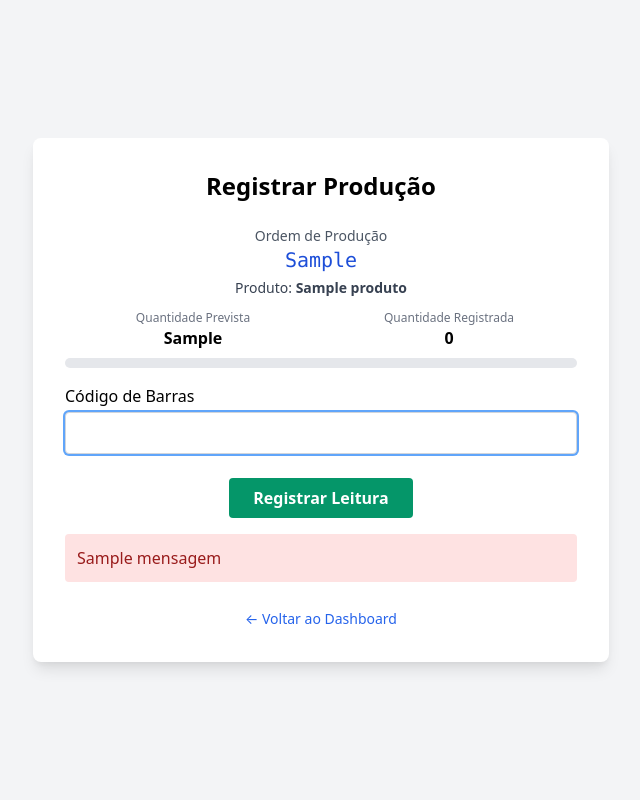
After one commit to SanTorresx99/produto-acabado-control, a FastAPI app: template src/web/templates/op_registro.html in a window 1280 px wide. The commit adds this page. Shown: the whole page, without its empty margins (319-959 px from the left). Run offline with FastAPI, Linux system fonts and the light colour scheme; the template is opened without the code that fills it: most values are stand-ins (such as "Sample title", 1, 10 or a date in 2020).

Commit message:
Ajustes de interatividade inicial forntend 01.05.2025 - 01

```diff
--- a/src/web/main_web.py
+++ b/src/web/main_web.py
@@ -1,5 +1,5 @@
 from fastapi import FastAPI, Request, Form
-from fastapi.responses import HTMLResponse, RedirectResponse
+from fastapi.responses import HTMLResponse, RedirectResponse, JSONResponse
 from fastapi.staticfiles import StaticFiles
 from fastapi.templating import Jinja2Templates
 import os
@@ -14,8 +14,11 @@ app = FastAPI()
 
 # Diretório base do projeto
 BASE_DIR = os.path.dirname(os.path.abspath(__file__))
+
 templates = Jinja2Templates(directory=os.path.join(BASE_DIR, "templates"))
-app.mount("/static", StaticFiles(directory=os.path.join(BASE_DIR, "static")), name="static")
+static_path = os.path.join(BASE_DIR, "static")
+if os.path.exists(static_path):
+    app.mount("/static", StaticFiles(directory=static_path), name="static")
 
 @app.get("/", response_class=HTMLResponse)
 async def tela_login(request: Request):
@@ -34,10 +37,9 @@ async def processa_login(request: Request, login: str = Form(...), senha: str =
 async def admin_dashboard(request: Request):
     try:
         data_str = request.query_params.get("data") or datetime.now().strftime('%Y-%m-%d')
-        especie_filtro = request.query_params.get("especie") or ""
-        subespecie_filtro = request.query_params.get("subespecie") or ""
+        especie_filtro = (request.query_params.get("especie") or "").strip()
+        subespecie_filtro = (request.query_params.get("subespecie") or "").strip()
 
-        # Ajuste para buscar no intervalo de um dia completo
         data_inicio = f"{data_str} 00:00:00"
         data_fim = f"{data_str} 23:59:59"
 
@@ -56,22 +58,30 @@ async def admin_dashboard(request: Request):
                 "especies": [],
                 "subespecies": [],
                 "especie_selecionada": especie_filtro,
-                "subespecie_selecionada": subespecie_filtro
+                "subespecie_selecionada": subespecie_filtro,
+                "ops_disponiveis": []
             })
 
         df_ops["COD_OP"] = df_ops["COD_OP"].astype(str)
         df_ops["QTD_PREVISTA"] = pd.to_numeric(df_ops["QTD_PREVISTA"], errors="coerce").fillna(0)
 
         especies = sorted(df_ops["ESPECIE"].dropna().unique().tolist())
-        subespecies = []
 
+        # Ajustando o filtro de espécie para garantir que as opções sejam mantidas
         if especie_filtro and especie_filtro != "todas":
-            df_ops = filtrar_ops_por_esp_especie(df_ops, especie_filtro, "0")
+            df_filtrado = filtrar_ops_por_esp_especie(df_ops.copy(), especie_filtro, "0")
+            subespecies = sorted(df_filtrado["SUB_ESPECIE"].dropna().unique().tolist())
+        else:
             subespecies = sorted(df_ops["SUB_ESPECIE"].dropna().unique().tolist())
 
-        if subespecie_filtro and subespecie_filtro != "todas":
-            df_ops = filtrar_ops_por_esp_especie(df_ops, especie_filtro, subespecie_filtro)
+        # Aplicando filtros conforme seleção
+        if especie_filtro and especie_filtro != "todas":
+            if subespecie_filtro and subespecie_filtro != "todas":
+                df_ops = filtrar_ops_por_esp_especie(df_ops, especie_filtro, subespecie_filtro)
+            else:
+                df_ops = filtrar_ops_por_esp_especie(df_ops, especie_filtro, "0")
 
+        # Processando registros
         if os.path.exists(REGISTROS_CSV_PATH):
             df_registros = pd.read_csv(REGISTROS_CSV_PATH)
             df_registros["COD_OP"] = df_registros["COD_OP"].astype(str)
@@ -101,7 +111,8 @@ async def admin_dashboard(request: Request):
             "especies": especies,
             "subespecies": subespecies,
             "especie_selecionada": especie_filtro,
-            "subespecie_selecionada": subespecie_filtro
+            "subespecie_selecionada": subespecie_filtro,
+            "ops_disponiveis": df_ops.to_dict(orient="records")
         })
 
     except Exception as e:
@@ -116,5 +127,129 @@ async def admin_dashboard(request: Request):
             "especies": [],
             "subespecies": [],
             "especie_selecionada": None,
-            "subespecie_selecionada": None
+            "subespecie_selecionada": None,
+            "ops_disponiveis": []
         })
+
+@app.get("/op/{codigo_op}", response_class=HTMLResponse)
+async def iniciar_registro_op(request: Request, codigo_op: str):
+    try:
+        # Buscar informações da OP selecionada para exibir mais detalhes
+        df_ops = carregar_ops_intervalo(None, None)  # Carregar todas as OPs disponíveis
+        df_ops.columns = df_ops.columns.str.upper()
+
+        op_info = df_ops[df_ops["CODIGO_OP"] == codigo_op]
+
+        if op_info.empty:
+            return templates.TemplateResponse("op_registro.html", {
+                "request": request,
+                "codigo_op": codigo_op,
+                "erro": "OP não encontrada"
+            })
+
+        produto = op_info["NOME_PRODUTO"].iloc[0]
+        qtd_prevista = op_info["QTD_PREVISTA"].iloc[0]
+
+        # Verificar registros já feitos
+        qtd_registrada = 0
+        percentual_concluido = 0
+
+        if os.path.exists(REGISTROS_CSV_PATH):
+            df_registros = pd.read_csv(REGISTROS_CSV_PATH)
+            registros_filtrados = df_registros[df_registros["COD_OP"] == codigo_op]
+            qtd_registrada = len(registros_filtrados)
+            percentual_concluido = round((qtd_registrada / qtd_prevista) * 100, 2) if qtd_prevista > 0 else 0
+
+        return templates.TemplateResponse("op_registro.html", {
+            "request": request,
+            "codigo_op": codigo_op,
+            "produto": produto,
+            "qtd_prevista": qtd_prevista,
+            "qtd_registrada": qtd_registrada,
+            "percentual_concluido": percentual_concluido
+        })
+
+    except Exception as e:
+        return templates.TemplateResponse("op_registro.html", {
+            "request": request,
+            "codigo_op": codigo_op,
+            "erro": str(e)
+        })
+
+@app.post("/op/{codigo_op}/registrar", response_class=HTMLResponse)
+async def registrar_leitura(request: Request, codigo_op: str, codigo_barras: str = Form(...)):
+    from src.logic.leitor_codigo import registrar_leitura
+
+    try:
+        # Buscar informações da OP para passar ao registrador
+        df_ops = carregar_ops_intervalo(None, None)
+        df_ops.columns = df_ops.columns.str.upper()
+
+        op_info = df_ops[df_ops["CODIGO_OP"] == codigo_op]
+        if op_info.empty:
+            return templates.TemplateResponse("op_registro.html", {
+                "request": request,
+                "codigo_op": codigo_op,
+                "mensagem": "OP não encontrada",
+                "sucesso": False
+            })
+
+        dados_op = op_info.iloc[0].to_dict()
+
+        # Registrar a leitura
+        sucesso = registrar_leitura(codigo_barras, codigo_op, dados_op)
+
+        # Recalcular quantidade registrada
+        qtd_registrada = 0
+        percentual_concluido = 0
+        qtd_prevista = dados_op.get("QTD_PREVISTA", 0)
+        produto = dados_op.get("NOME_PRODUTO", "")
+
+        if os.path.exists(REGISTROS_CSV_PATH):
+            df_registros = pd.read_csv(REGISTROS_CSV_PATH)
+            registros_filtrados = df_registros[df_registros["COD_OP"] == codigo_op]
+            qtd_registrada = len(registros_filtrados)
+            percentual_concluido = round((qtd_registrada / qtd_prevista) * 100, 2) if qtd_prevista > 0 else 0
+
+        # Retornar o template com mensagem de sucesso ou erro
+        return templates.TemplateResponse("op_registro.html", {
+            "request": request,
+            "codigo_op": codigo_op,
+            "produto": produto,
+            "qtd_prevista": qtd_prevista,
+            "qtd_registrada": qtd_registrada,
+            "percentual_concluido": percentual_concluido,
+            "mensagem": "Código registrado com sucesso!" if sucesso else "Erro ao registrar código. Verifique se é válido ou já foi registrado.",
+            "sucesso": sucesso
+        })
+
+    except Exception as e:
+        return templates.TemplateResponse("op_registro.html", {
+            "request": request,
+            "codigo_op": codigo_op,
+            "mensagem": f"Erro: {str(e)}",
+            "sucesso": False
+        })
+
+@app.get("/api/filtros")
+async def filtros_por_data(data: str, especie: str = ""):
+    try:
+        data_inicio = f"{data} 00:00:00"
+        data_fim = f"{data} 23:59:59"
+        df = carregar_ops_intervalo(data_inicio, data_fim)
+        df.columns = df.columns.str.upper()
+
+        # Mantemos todas as espécies disponíveis independente do filtro
+        especies = sorted(df["ESPECIE"].dropna().unique().tolist())
+
+        # Filtramos as subespécies conforme a espécie selecionada
+        if especie and especie.lower() != "todas":
+            df_filtrado = df[df["ESPECIE"] == especie.strip()]
+            subespecies = sorted(df_filtrado["SUB_ESPECIE"].dropna().unique().tolist())
+        else:
+            subespecies = sorted(df["SUB_ESPECIE"].dropna().unique().tolist())
+
+        return JSONResponse({"especies": especies, "subespecies": subespecies})
+
+    except Exception as e:
+        return JSONResponse({"erro": str(e), "especies": [], "subespecies": []})
--- /dev/null
+++ b/src/web/templates/op_registro.html
@@ -0,0 +1,80 @@
+<!DOCTYPE html>
+<html lang="pt-br">
+<head>
+  <meta charset="UTF-8">
+  <title>Registrar Produção - OP {{ codigo_op }}</title>
+  <link href="https://cdn.jsdelivr.net/npm/tailwindcss@2.2.19/dist/tailwind.min.css" rel="stylesheet">
+</head>
+<body class="bg-gray-100 min-h-screen flex items-center justify-center p-4">
+  <div class="bg-white p-8 rounded-lg shadow-lg w-full max-w-xl">
+    <h1 class="text-2xl font-bold text-center mb-6">Registrar Produção</h1>
+
+    <div class="mb-4 text-center">
+      <p class="text-sm text-gray-600">Ordem de Produção</p>
+      <p class="text-blue-700 font-mono text-xl">{{ codigo_op }}</p>
+
+      {% if produto %}
+      <p class="text-sm text-gray-700 mt-1">Produto: <span class="font-semibold">{{ produto }}</span></p>
+      {% endif %}
+
+      {% if qtd_prevista %}
+      <div class="mt-3 grid grid-cols-2 text-center">
+        <div>
+          <p class="text-xs text-gray-500">Quantidade Prevista</p>
+          <p class="font-semibold">{{ qtd_prevista }}</p>
+        </div>
+        <div>
+          <p class="text-xs text-gray-500">Quantidade Registrada</p>
+          <p class="font-semibold" id="qtd-registrada">{{ qtd_registrada|default('0') }}</p>
+        </div>
+      </div>
+      <div class="w-full bg-gray-200 rounded-full h-2.5 mt-2">
+        <div class="bg-blue-600 h-2.5 rounded-full" style="width: {{ percentual_concluido|default('0') }}%"></div>
+      </div>
+      {% endif %}
+    </div>
+
+    <form id="form-registro" method="post" action="/op/{{ codigo_op }}/registrar" class="space-y-6">
+      <div>
+        <label for="codigo_barras" class="block font-medium mb-1">Código de Barras</label>
+        <input type="text" id="codigo_barras" name="codigo_barras" required autofocus
+               class="w-full px-4 py-2 border border-gray-300 rounded focus:outline-none focus:ring-2 focus:ring-blue-400">
+      </div>
+
+      <div class="text-center">
+        <button type="submit" id="btn-registrar"
+                class="bg-green-600 hover:bg-green-700 text-white font-semibold py-2 px-6 rounded">
+          Registrar Leitura
+        </button>
+      </div>
+    </form>
+
+    {% if mensagem %}
+    <div class="mt-4 p-3 rounded {% if sucesso %}bg-green-100 text-green-800{% else %}bg-red-100 text-red-800{% endif %}">
+      {{ mensagem }}
+    </div>
+    {% endif %}
+
+    <div class="text-center mt-6">
+      <a href="/admin" class="text-sm text-blue-600 hover:underline">← Voltar ao Dashboard</a>
+    </div>
+  </div>
+
+  <script>
+    // Foco automático no campo de entrada ao carregar a página
+    document.addEventListener('DOMContentLoaded', function() {
+      document.getElementById('codigo_barras').focus();
+    });
+
+    // Limpar o campo após o envio
+    document.getElementById('form-registro').addEventListener('submit', function(e) {
+      const btn = document.getElementById('btn-registrar');
+      btn.disabled = true;
+      btn.textContent = 'Registrando...';
+
+      // Aqui você pode adicionar uma visualização em tempo real
+      // caso esteja utilizando AJAX para o envio do formulário
+    });
+  </script>
+</body>
+</html>
```
Also changed, not shown: src/web/templates/admin_dashboard.html (+151 -22 lines).
